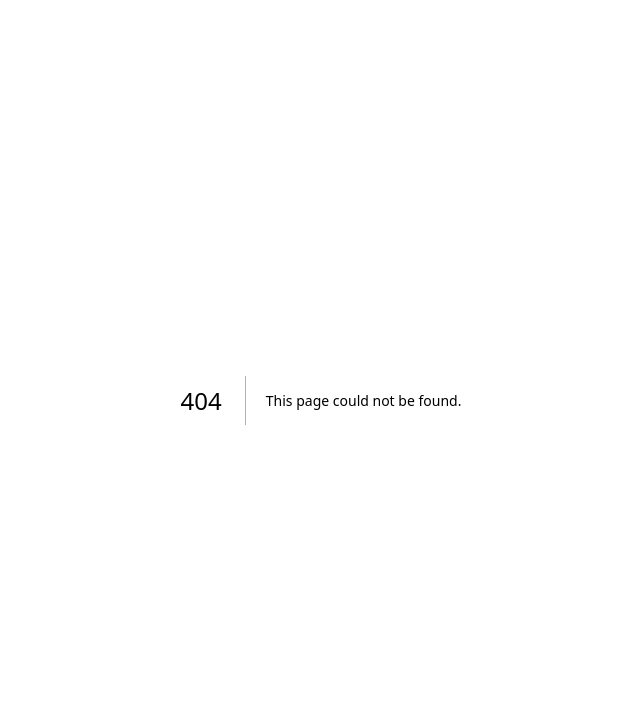
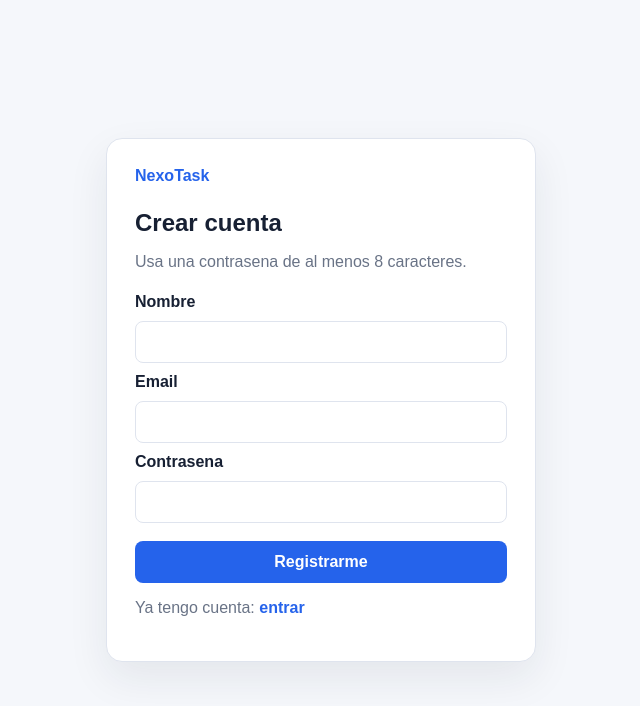
Before and after one commit to j-jimenez123/proyecto-final-nexotask, a Next.js app: page /registro in a window 1280 px wide. Before the commit this address had no page. Shown: the top 706 px of the page, without its empty margins (319-959 px from the left). Built offline with nearby package versions, Linux system fonts and the light colour scheme.

Commit message:
Anadir autenticacion con better-auth

```diff
--- /dev/null
+++ b/app/api/auth/[...all]/route.js
@@ -0,0 +1,6 @@
+import { toNextJsHandler } from "better-auth/next-js";
+import { auth } from "../../../../lib/auth";
+
+export const runtime = "nodejs";
+
+export const { GET, POST } = toNextJsHandler(auth);
--- /dev/null
+++ b/app/auth.module.css
@@ -0,0 +1,66 @@
+.page {
+  min-height: 100vh;
+  display: grid;
+  place-items: center;
+  padding: 24px;
+}
+
+.panel {
+  width: min(430px, 100%);
+  background: var(--panel);
+  border: 1px solid var(--line);
+  border-radius: 16px;
+  padding: 28px;
+  box-shadow: 0 16px 40px rgba(23, 32, 51, 0.08);
+}
+
+.back {
+  color: var(--primary);
+  font-weight: 800;
+}
+
+.panel h1 {
+  margin: 24px 0 8px;
+}
+
+.panel p {
+  color: var(--muted);
+}
+
+.form {
+  display: grid;
+  gap: 10px;
+  margin-top: 22px;
+}
+
+.form label {
+  font-weight: 700;
+}
+
+.form input {
+  border: 1px solid var(--line);
+  border-radius: 8px;
+  padding: 11px;
+}
+
+.form button {
+  margin-top: 8px;
+  border: 0;
+  border-radius: 8px;
+  padding: 12px;
+  background: var(--primary);
+  color: #fff;
+  cursor: pointer;
+  font-weight: 800;
+}
+
+.message {
+  background: #eef2ff;
+  border-radius: 8px;
+  padding: 10px;
+}
+
+.small a {
+  color: var(--primary);
+  font-weight: 700;
+}
--- /dev/null
+++ b/app/dashboard/page.module.css
@@ -0,0 +1,27 @@
+.page {
+  min-height: 100vh;
+  padding: 28px;
+}
+
+.header {
+  width: min(1120px, 100%);
+  margin: 0 auto;
+  background: var(--panel);
+  border: 1px solid var(--line);
+  border-radius: 16px;
+  padding: 24px;
+}
+
+.header p {
+  color: var(--primary);
+  font-weight: 800;
+  margin: 0 0 8px;
+}
+
+.header h1 {
+  margin: 0 0 8px;
+}
+
+.header span {
+  color: var(--muted);
+}
--- /dev/null
+++ b/app/registro/page.js
@@ -0,0 +1,83 @@
+"use client";
+
+import Link from "next/link";
+import { useRouter } from "next/navigation";
+import { useState } from "react";
+import styles from "../auth.module.css";
+
+export default function RegistroPage() {
+  const router = useRouter();
+  const [name, setName] = useState("");
+  const [email, setEmail] = useState("");
+  const [password, setPassword] = useState("");
+  const [mensaje, setMensaje] = useState("");
+
+  async function registrar(event) {
+    event.preventDefault();
+    setMensaje("Creando cuenta...");
+
+    const respuesta = await fetch("/api/auth/sign-up/email", {
+      method: "POST",
+      headers: {
+        "Content-Type": "application/json",
+      },
+      body: JSON.stringify({ name, email, password }),
+    });
+
+    if (!respuesta.ok) {
+      setMensaje("No se ha podido crear la cuenta.");
+      return;
+    }
+
+    router.push("/dashboard");
+    router.refresh();
+  }
+
+  return (
+    <main className={styles.page}>
+      <section className={styles.panel}>
+        <Link href="/" className={styles.back}>
+          NexoTask
+        </Link>
+        <h1>Crear cuenta</h1>
+        <p>Usa una contrasena de al menos 8 caracteres.</p>
+
+        <form className={styles.form} onSubmit={registrar}>
+          <label htmlFor="name">Nombre</label>
+          <input
+            id="name"
+            value={name}
+            onChange={(event) => setName(event.target.value)}
+            required
+          />
+
+          <label htmlFor="email">Email</label>
+          <input
+            id="email"
+            type="email"
+            value={email}
+            onChange={(event) => setEmail(event.target.value)}
+            required
+          />
+
+          <label htmlFor="password">Contrasena</label>
+          <input
+            id="password"
+            type="password"
+            minLength={8}
+            value={password}
+            onChange={(event) => setPassword(event.target.value)}
+            required
+          />
+
+          <button type="submit">Registrarme</button>
+        </form>
+
+        {mensaje && <p className={styles.message}>{mensaje}</p>}
+        <p className={styles.small}>
+          Ya tengo cuenta: <Link href="/login">entrar</Link>
+        </p>
+      </section>
+    </main>
+  );
+}
--- a/package.json
+++ b/package.json
@@ -14,6 +14,7 @@
     "better-auth": "^1.6.14",
     "better-sqlite3": "^12.10.0",
     "drizzle-orm": "^0.45.2",
+    "kysely": "0.28.17",
     "next": "16.2.7",
     "react": "19.2.4",
     "react-dom": "19.2.4"
@@ -22,5 +23,8 @@
     "drizzle-kit": "^0.31.10",
     "eslint": "^9",
     "eslint-config-next": "16.2.7"
+  },
+  "overrides": {
+    "kysely": "0.28.17"
   }
 }
```
Also changed, not shown: app/dashboard/page.js (added, +26 -0 lines), app/login/page.js (added, +73 -0 lines), lib/auth.js (added, +12 -0 lines), 1 other file (tests, documents, lock files or other folders).
